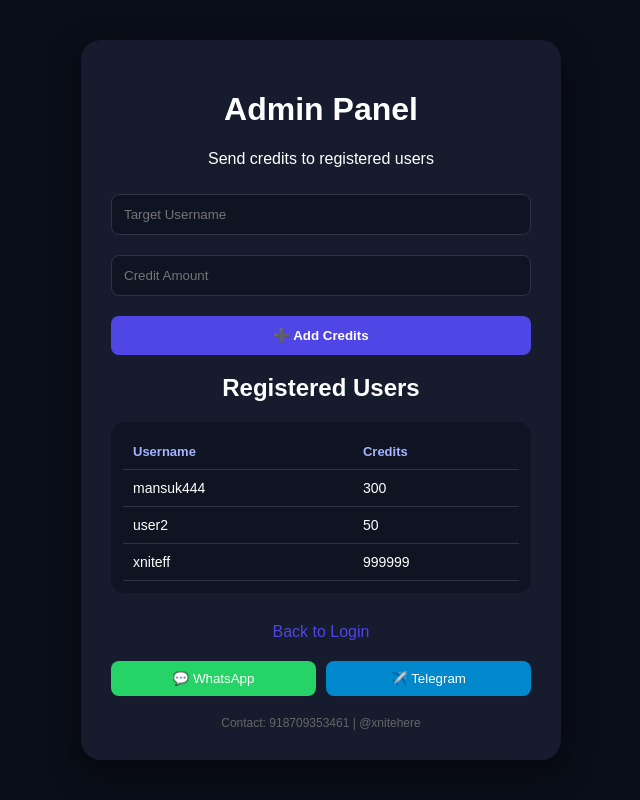
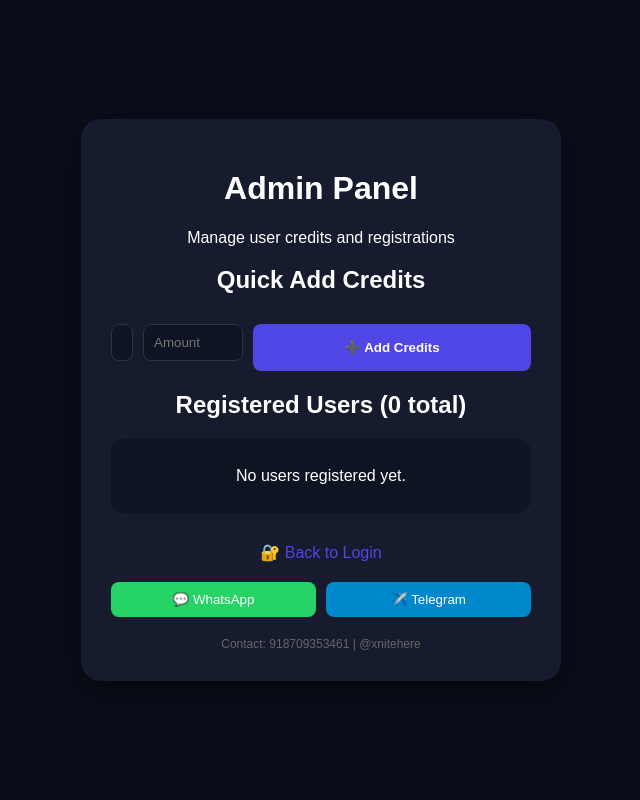
Before and after one commit to braj46166-spec/garena-otp-tools, a Flask app: page /admin in a window 1280 px wide. Shown: the whole page, without its empty margins (319-959 px from the left). Run offline with Flask 3, Linux system fonts and the light colour scheme; data that the repository does not hold is empty.

Commit message:
Updated admin panel with inline credit system

```diff
--- a/app.py
+++ b/app.py
@@ -57,7 +57,22 @@
     username = request.form.get('username')
     password = request.form.get('password')
 
+    # Check in-memory first, then MongoDB
     user = users_db.get(username)
+
+    # Try to sync from MongoDB if user not in memory
+    if not user:
+        try:
+            user_doc = users_collection.find_one({"username": username})
+            if user_doc:
+                user = {
+                    "password": user_doc.get('password', ''),
+                    "credits": user_doc.get('credits', 0)
+                }
+                users_db[username] = user  # Sync to memory
+        except Exception as e:
+            app.logger.error(f"MongoDB lookup failed: {e}")
+
     if user and user["password"] == password:
         return redirect(url_for('dashboard', username=username, credits=user["credits"]))
 
@@ -78,7 +93,20 @@
     if username in users_db:
         return "Username already exists. <a href='/regester'>Go Back</a>"
 
+    # Save to in-memory database
     users_db[username] = {"password": password, "credits": 0}
+
+    # Save to MongoDB
+    try:
+        users_collection.insert_one({
+            "username": username,
+            "password": password,
+            "credits": 0
+        })
+        app.logger.info(f"User {username} registered and saved to MongoDB")
+    except Exception as e:
+        app.logger.error(f"Failed to save user to MongoDB: {e}")
+
     return redirect(url_for('dashboard', username=username, credits=0))
 
 @app.route('/send_code', methods=['POST'])
@@ -224,19 +252,72 @@
         "credits": user["credits"]
     })
 
+@app.route('/admin-panel')
+def admin_panel():
+    """Fetch all users from MongoDB and display in admin panel"""
+    try:
+        # Fetch users from MongoDB
+        all_users = {}
+        for user_doc in users_collection.find():
+            username = user_doc.get('username')
+            if username:
+                all_users[username] = {
+                    'password': user_doc.get('password', ''),
+                    'credits': user_doc.get('credits', 0)
+                }
+        # Sync with in-memory database
+        users_db.update(all_users)
+        return render_template('admin.html', users=all_users)
+    except Exception as e:
+        app.logger.error(f"Error fetching users from MongoDB: {e}")
+        # Fallback to in-memory database
+        return render_template('admin.html', users=users_db)
+
 @app.route('/admin')
 def admin():
-    return render_template('admin.html', users=users_db)
+    """Legacy route - redirects to admin-panel"""
+    try:
+        # Fetch users from MongoDB
+        all_users = {}
+        for user_doc in users_collection.find():
+            username = user_doc.get('username')
+            if username:
+                all_users[username] = {
+                    'password': user_doc.get('password', ''),
+                    'credits': user_doc.get('credits', 0)
+                }
+        # Sync with in-memory database
+        users_db.update(all_users)
+        return render_template('admin.html', users=all_users)
+    except Exception as e:
+        app.logger.error(f"Error fetching users from MongoDB: {e}")
+        # Fallback to in-memory database
+        return render_template('admin.html', users=users_db)
 
 @app.route('/add_credit', methods=['POST'])
 def add_credit():
+    """Add credits to a user - updates both in-memory and MongoDB"""
     target_user = request.form.get('target_user')
     amount = int(request.form.get('amount', 0))
 
-    if target_user in users_db:
-        users_db[target_user]["credits"] += amount
-        return f"Success! {target_user} ke naye credits: {users_db[target_user]['credits']} <br> <a href='/admin'>Go Back</a>"
-    return "User nahi mila! <a href='/admin'>Go Back</a>"
+    if target_user not in users_db:
+        return f"User nahi mila: {target_user} <br> <a href='/admin'>Go Back</a>"
+
+    # Update in-memory database
+    users_db[target_user]["credits"] += amount
+    new_credits = users_db[target_user]["credits"]
+
+    # Update MongoDB
+    try:
+        users_collection.update_one(
+            {'username': target_user},
+            {'$set': {'credits': new_credits}}
+        )
+        app.logger.info(f"Updated {target_user} credits in MongoDB to {new_credits}")
+    except Exception as e:
+        app.logger.error(f"Failed to update MongoDB: {e}")
+
+    return f"✅ Success! {target_user} ke naye credits: {new_credits} <br> <a href='/admin'>Go Back</a>"
 
 if __name__ == '__main__':
     app.run(debug=True)
--- a/templates/admin.html
+++ b/templates/admin.html
@@ -3,30 +3,90 @@
 <head>
     <meta name="viewport" content="width=device-width, initial-scale=1.0">
     <link rel="stylesheet" href="{{ url_for('static', filename='style.css') }}">
+    <style>
+        .user-list table {
+            width: 100%;
+            border-collapse: collapse;
+            margin-bottom: 20px;
+        }
+
+        .user-list th, .user-list td {
+            padding: 12px;
+            text-align: left;
+            border-bottom: 1px solid #ddd;
+        }
+
+        .user-list th {
+            background-color: #333;
+            color: white;
+            font-weight: bold;
+        }
+
+        .user-list tr:hover {
+            background-color: #f5f5f5;
+        }
+
+        .credit-form {
+            display: flex;
+            gap: 5px;
+            align-items: center;
+        }
+
+        .credit-form input {
+            width: 80px;
+            padding: 5px;
+            border: 1px solid #ddd;
+            border-radius: 3px;
+            font-size: 12px;
+        }
+
+        .credit-form button {
+            padding: 5px 10px;
+            background-color: #4CAF50;
+            color: white;
+            border: none;
+            border-radius: 3px;
+            cursor: pointer;
+            font-size: 12px;
+        }
+
+        .credit-form button:hover {
+            background-color: #45a049;
+        }
+    </style>
 </head>
 <body>
     <div class="card admin-card">
         <h1>Admin Panel</h1>
-        <p>Send credits to registered users</p>
+        <p>Manage user credits and registrations</p>
 
-        <form action="/add_credit" method="POST">
-            <input type="text" name="target_user" placeholder="Target Username" required>
-            <input type="number" name="amount" placeholder="Credit Amount" required>
+        <h2>Quick Add Credits</h2>
+        <form action="/add_credit" method="POST" style="display: flex; gap: 10px; margin-bottom: 20px;">
+            <input type="text" name="target_user" placeholder="Username" required style="flex: 1; padding: 10px;">
+            <input type="number" name="amount" placeholder="Amount" required style="width: 100px; padding: 10px;">
             <button type="submit" class="login-btn">➕ Add Credits</button>
         </form>
 
-        <h2>Registered Users</h2>
+        <h2>Registered Users ({{ users|length }} total)</h2>
         <div class="user-list">
             {% if users %}
                 <table>
                     <tr>
                         <th>Username</th>
-                        <th>Credits</th>
+                        <th>Current Credits</th>
+                        <th>Action</th>
                     </tr>
                     {% for username, data in users.items() %}
                     <tr>
-                        <td>{{ username }}</td>
+                        <td><strong>{{ username }}</strong></td>
                         <td>{{ data.credits }}</td>
+                        <td>
+                            <form action="/add_credit" method="POST" class="credit-form">
+                                <input type="hidden" name="target_user" value="{{ username }}">
+                                <input type="number" name="amount" placeholder="Credits" value="10" min="1" required>
+                                <button type="submit">Add</button>
+                            </form>
+                        </td>
                     </tr>
                     {% endfor %}
                 </table>
@@ -36,11 +96,11 @@
         </div>
 
         <br>
-        <a href="/" class="link-button">Back to Login</a>
+        <a href="/" class="link-button">🔐 Back to Login</a>
 
         <div class="social">
             <button class="wa" onclick="window.location.href='https://wa.me/918709353461'">💬 WhatsApp</button>
-            <button class="tg" onclick="window.location.href='https://t.me/xnitehere'">✈️ Telegram</button>
+            <button class="tg" onclick="window.location.href='https://t.me/@xnitehere'">✈️ Telegram</button>
         </div>
         <div class="contact">Contact: 918709353461 | @xnitehere</div>
     </div>
```
